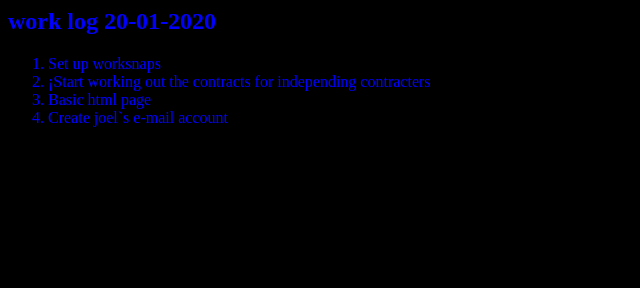
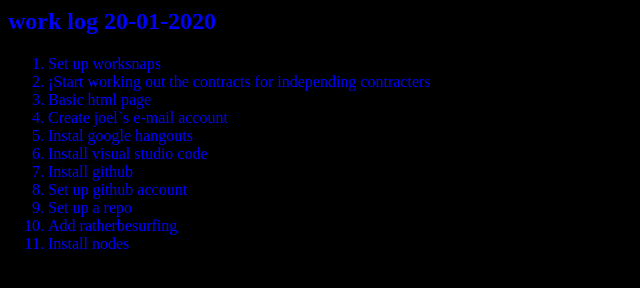
Before and after one commit to Jcarranzaa/practice, a plain HTML site: page index.html in a window 1280 px wide. Shown: the whole page, without its empty margins (0-640 px from the left). Drawn offline with Linux system fonts and the light colour scheme.

Commit message:
Practice
To do list!

```diff
--- a/index.html
+++ b/index.html
@@ -1,7 +1,7 @@
 <html>
 <head>
 <title>
-    tierra vivero
+    To do list
 </title>
 <style>
 body {
@@ -18,8 +18,13 @@ body {
     <li>¡Start working out the contracts for independing contracters</li>
     <li>Basic html page</li>
     <li> Create joel`s e-mail account</li>
-  </ol>
-
+    <li>Instal google hangouts</li>
+    <li>Install visual studio code</li>
+    <li>Install github</li>
+    <li>Set up github account</li>
+    <li>Set up a repo</li>
+    <li>Add ratherbesurfing</li>
+    <li>Install nodes</li>
 <script>
 //alert('hello!');
 </script>
```
